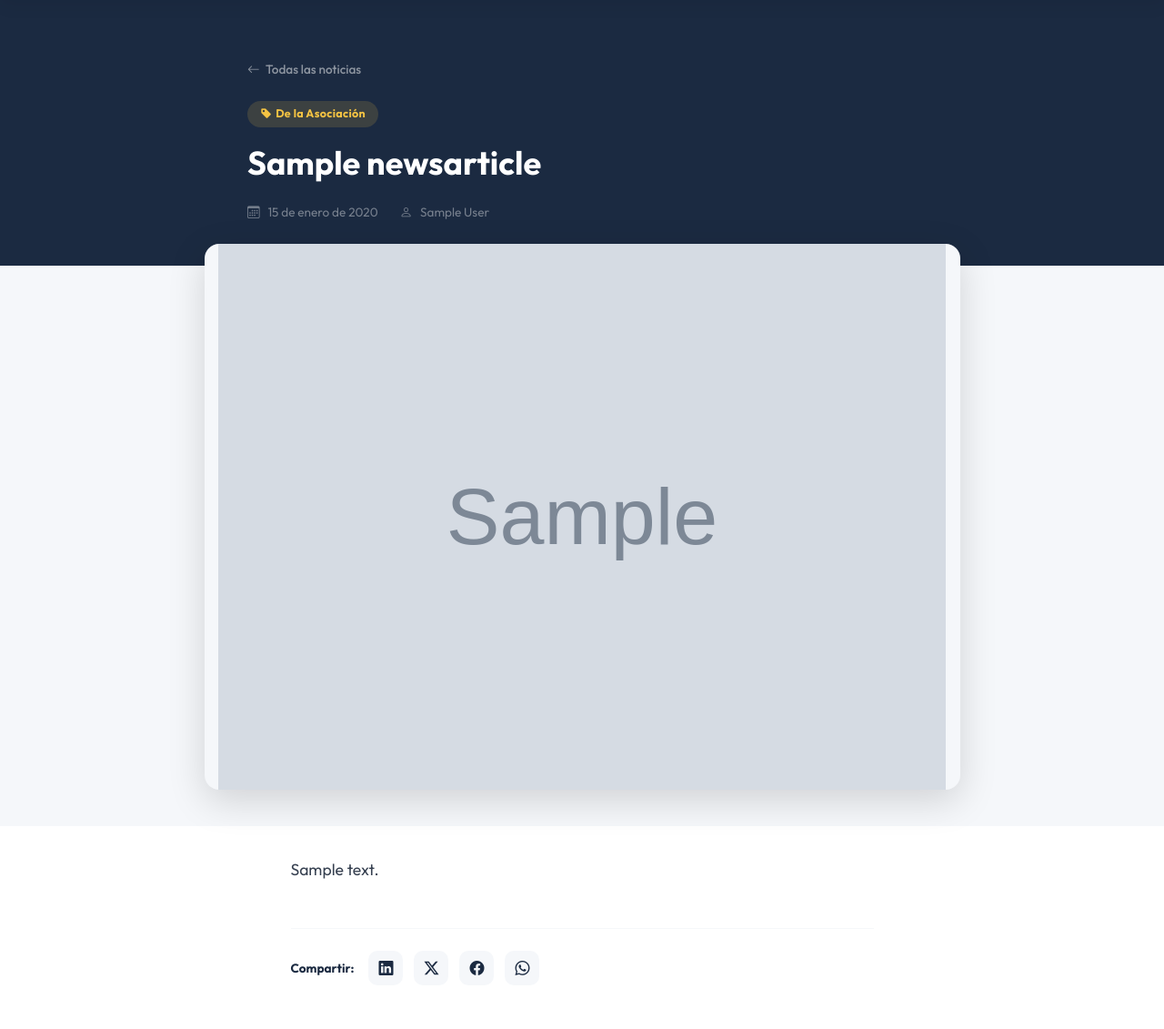
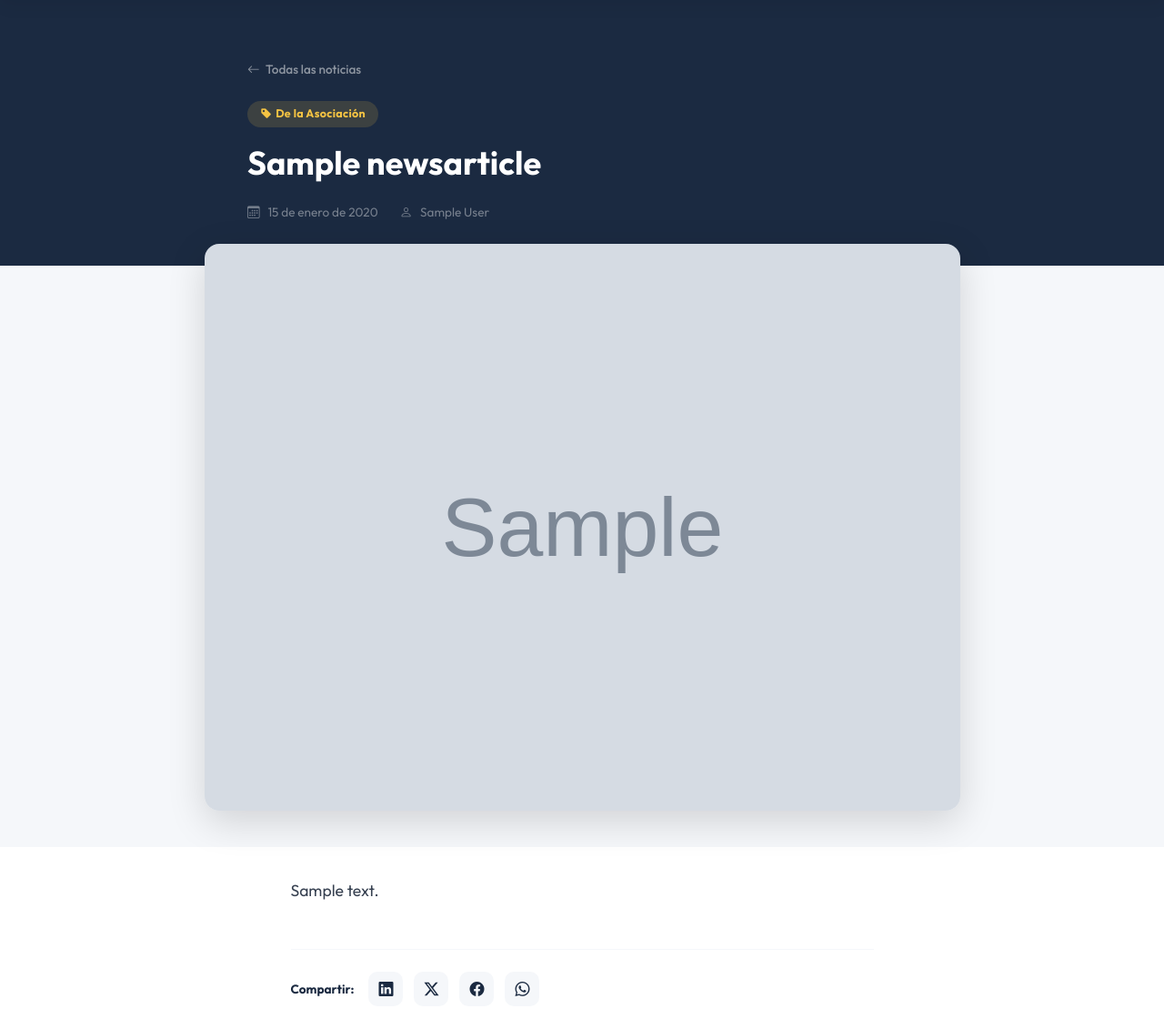
Before and after one commit to Santiago-caicedo/ASNC_WEB, a Django app: a page that uses website/templates/website/news/detail.html in a window 1280 px wide. Shown: the part 144-1275 px from the top of the page at 91% size. Run offline with Django 5.2, Linux system fonts and the light colour scheme; data comes from the database, SQL or seed files in the repository; tables that the repository leaves empty hold one stand-in row (values such as "Sample post"); grey boxes marked "Sample" are stand-in pictures.

Commit message:
imagen de portada ajustada

```diff
--- a/website/templates/website/news/detail.html
+++ b/website/templates/website/news/detail.html
@@ -198,11 +198,8 @@
     display: block;
     width: 100%;
     height: auto;
-    max-height: 600px;
-    object-fit: contain;
     border-radius: 16px;
     box-shadow: 0 12px 40px rgba(0,0,0,0.15);
-    background: var(--asnc-bg);
 }
 
 .article-content-section {
@@ -433,7 +430,6 @@
     .article-body h3 { font-size: 1.15rem; }
     .article-cover img {
         border-radius: 12px;
-        max-height: 380px;
     }
     /* Reducir sangrías de Quill en móvil para que no se desborden */
     .article-body .ql-indent-1 { padding-left: 1.5rem; }
```
